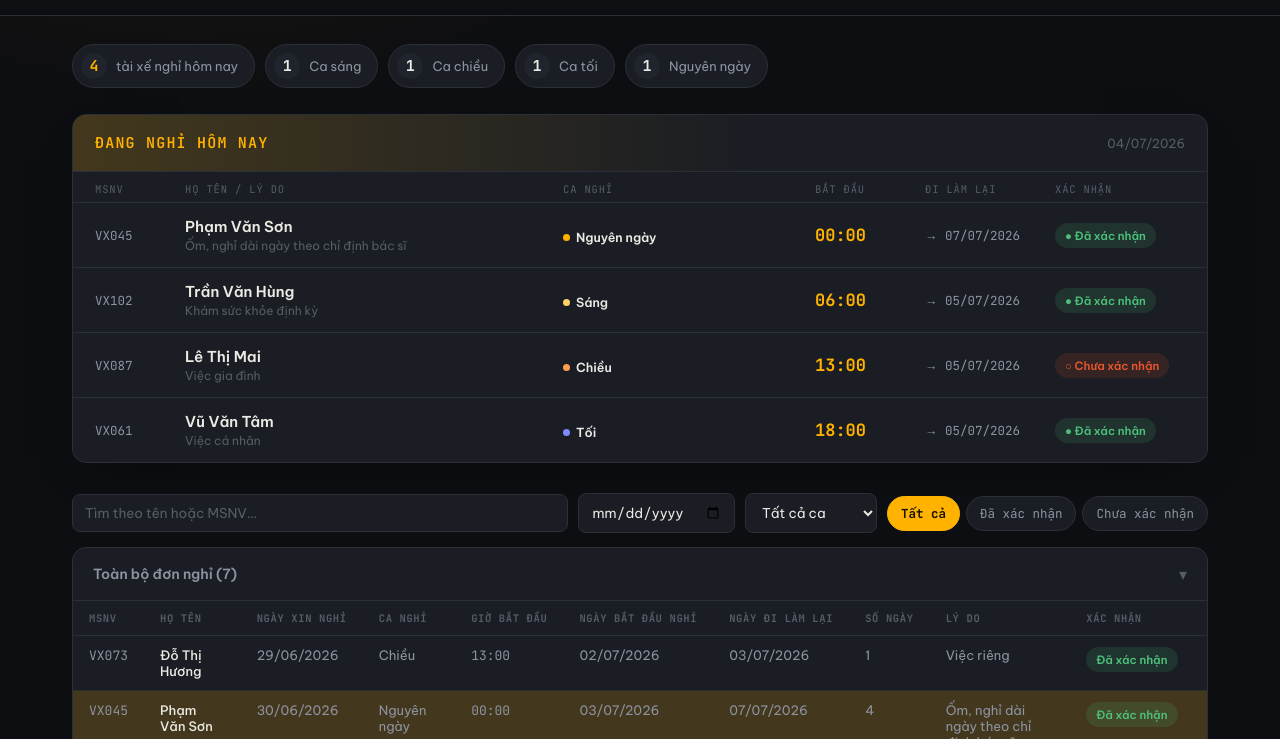
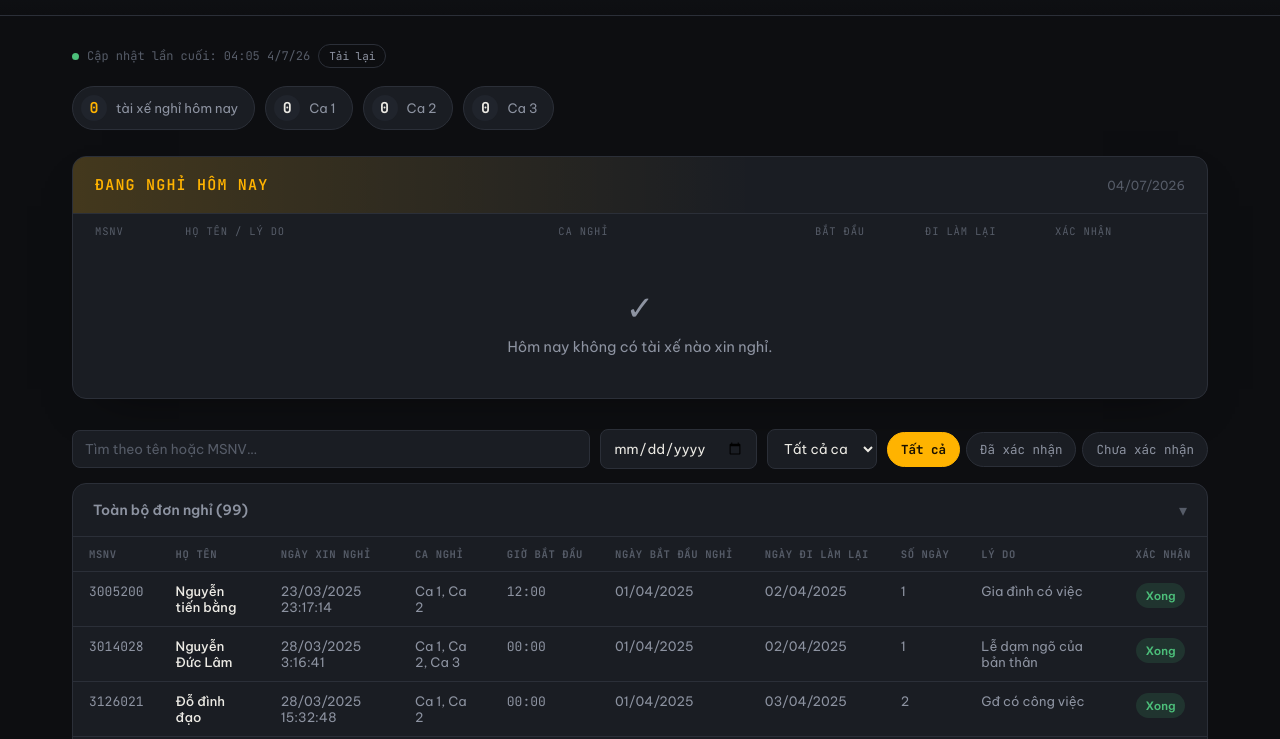
Before and after one commit to thai173042763-droid/lichnghi, a plain HTML site: page index.html in a window 1280 px wide. Shown: the part 61-800 px from the top of the page. Drawn offline with nearby package versions, Linux system fonts and the light colour scheme.

Commit message:
Update index.html

```diff
--- a/index.html
+++ b/index.html
@@ -40,7 +40,6 @@
   }
   .mono{font-family:'JetBrains Mono',ui-monospace,monospace;}
 
-  /* ---------- Header ---------- */
   header{
     border-bottom:1px solid var(--border);
     background:linear-gradient(180deg, var(--bg-soft), var(--bg));
@@ -74,10 +73,19 @@
 
   main{max-width:1180px;margin:0 auto;padding:28px 22px 0;}
 
-  /* ---------- Summary pills ---------- */
-  .summary-row{
-    display:flex;gap:10px;flex-wrap:wrap;margin-bottom:26px;
+  .sync-bar{
+    display:flex;align-items:center;gap:8px;flex-wrap:wrap;
+    margin-bottom:18px;font-size:12px;color:var(--text-faint);font-family:'JetBrains Mono';
   }
+  .sync-dot{width:7px;height:7px;border-radius:50%;background:var(--green);flex-shrink:0;}
+  .sync-dot.stale{background:var(--text-faint);}
+  .sync-bar button{
+    background:none;border:1px solid var(--border);color:var(--text-dim);
+    border-radius:100px;padding:4px 10px;font-size:11px;cursor:pointer;font-family:'JetBrains Mono';
+  }
+  .sync-bar button:hover{border-color:var(--amber);color:var(--amber);}
+
+  .summary-row{display:flex;gap:10px;flex-wrap:wrap;margin-bottom:26px;}
   .pill{
     display:flex;align-items:center;gap:9px;
     background:var(--panel);border:1px solid var(--border);
@@ -91,7 +99,6 @@
   }
   .pill.total .num{color:var(--amber);}
 
-  /* ---------- Hero: today's board ---------- */
   .hero{
     background:var(--panel);
     border:1px solid var(--border);
@@ -114,7 +121,7 @@
 
   .board-cols{
     display:grid;
-    grid-template-columns: 90px 1.5fr 1fr 110px 130px 130px;
+    grid-template-columns: 90px 1.6fr 1.1fr 110px 130px 130px;
     gap:0;
     padding:10px 22px 6px;
     font-family:'JetBrains Mono';
@@ -122,7 +129,7 @@
   }
   .flap-row{
     display:grid;
-    grid-template-columns: 90px 1.5fr 1fr 110px 130px 130px;
+    grid-template-columns: 90px 1.6fr 1.1fr 110px 130px 130px;
     align-items:center;gap:0;
     padding:14px 22px;
     border-top:1px solid var(--border);
@@ -136,15 +143,16 @@
   .msnv{font-family:'JetBrains Mono';font-size:12.5px;color:var(--text-dim);}
   .driver-name{font-weight:600;font-size:15px;}
   .driver-reason{font-size:12px;color:var(--text-faint);margin-top:2px;}
-  .shift-tag{
-    display:inline-flex;align-items:center;gap:6px;
-    font-size:12.5px;font-weight:600;
+  .ca-chips{display:flex;gap:5px;flex-wrap:wrap;}
+  .ca-chip{
+    display:inline-flex;align-items:center;gap:5px;
+    font-size:11.5px;font-weight:600;
+    background:var(--panel-alt);border-radius:100px;padding:3px 9px 3px 7px;
   }
-  .shift-dot{width:7px;height:7px;border-radius:50%;flex-shrink:0;}
-  .shift-Sáng .shift-dot{background:#ffd166;}
-  .shift-Chiều .shift-dot{background:#ff9e4f;}
-  .shift-Tối .shift-dot{background:#7d8bff;}
-  .shift-Nguyên_ngày .shift-dot{background:var(--amber);}
+  .ca-dot{width:6px;height:6px;border-radius:50%;flex-shrink:0;}
+  .ca-dot.ca-1{background:#ffd166;}
+  .ca-dot.ca-2{background:#ff9e4f;}
+  .ca-dot.ca-3{background:#7d8bff;}
   .start-time{font-family:'JetBrains Mono';font-size:17px;font-weight:700;color:var(--amber);}
   .return-date{font-family:'JetBrains Mono';font-size:12.5px;color:var(--text-dim);}
   .status-badge{
@@ -155,17 +163,11 @@
   .status-ok{background:var(--green-soft);color:var(--green);}
   .status-pending{background:var(--red-soft);color:var(--red);}
 
-  .hero-empty{
-    padding:42px 22px;text-align:center;color:var(--text-dim);
-  }
+  .hero-empty{padding:42px 22px;text-align:center;color:var(--text-dim);}
   .hero-empty .big{font-size:34px;margin-bottom:8px;}
   .hero-empty .msg{font-size:14.5px;}
 
-  /* ---------- Filter bar ---------- */
-  .filter-bar{
-    display:flex;gap:10px;flex-wrap:wrap;align-items:center;
-    margin-bottom:14px;
-  }
+  .filter-bar{display:flex;gap:10px;flex-wrap:wrap;align-items:center;margin-bottom:14px;}
   .filter-bar input[type="text"], .filter-bar input[type="date"], .filter-bar select{
     background:var(--panel);border:1px solid var(--border);color:var(--text);
     border-radius:8px;padding:9px 12px;font-size:13.5px;font-family:inherit;
@@ -181,21 +183,14 @@
   }
   .chip.active{background:var(--amber);color:#191100;border-color:var(--amber);font-weight:700;}
 
-  /* ---------- Table section ---------- */
-  .table-section{
-    background:var(--panel);border:1px solid var(--border);border-radius:14px;
-    overflow:hidden;margin-top:8px;
-  }
-  .table-head{
-    display:flex;align-items:center;justify-content:space-between;
-    padding:16px 20px;border-bottom:1px solid var(--border);cursor:pointer;
-  }
+  .table-section{background:var(--panel);border:1px solid var(--border);border-radius:14px;overflow:hidden;margin-top:8px;}
+  .table-head{display:flex;align-items:center;justify-content:space-between;padding:16px 20px;border-bottom:1px solid var(--border);cursor:pointer;}
   .table-head h3{margin:0;font-size:14px;color:var(--text-dim);font-weight:600;}
   .table-head .caret{transition:transform .2s ease;color:var(--text-faint);}
   .table-head.collapsed .caret{transform:rotate(-90deg);}
   .table-wrap{overflow-x:auto;}
   .table-wrap.collapsed{display:none;}
-  table{width:100%;border-collapse:collapse;font-size:13px;min-width:920px;}
+  table{width:100%;border-collapse:collapse;font-size:13px;min-width:960px;}
   th{
     text-align:left;padding:10px 16px;font-family:'JetBrains Mono';
     font-size:10.5px;letter-spacing:.06em;text-transform:uppercase;color:var(--text-faint);
@@ -209,18 +204,12 @@
 
   .empty-table{padding:30px 20px;text-align:center;color:var(--text-faint);font-size:13.5px;}
 
-  footer{
-    max-width:1180px;margin:34px auto 0;padding:0 22px;
-    font-size:12px;color:var(--text-faint);line-height:1.6;
-  }
+  footer{max-width:1180px;margin:34px auto 0;padding:0 22px;font-size:12px;color:var(--text-faint);line-height:1.6;}
   footer code{background:var(--panel-alt);padding:1px 6px;border-radius:4px;font-family:'JetBrains Mono';color:var(--text-dim);}
 
   @media (max-width:760px){
     .board-cols{display:none;}
-    .flap-row{
-      grid-template-columns:1fr;
-      gap:8px;padding:16px 18px;
-    }
+    .flap-row{grid-template-columns:1fr;gap:8px;padding:16px 18px;}
     .flap-row > div{display:flex;justify-content:space-between;align-items:center;}
     .flap-row .msnv-line::before{content:"MSNV";font-family:'JetBrains Mono';font-size:10px;color:var(--text-faint);}
     .flap-row .shift-line::before{content:"Ca nghỉ";font-family:'JetBrains Mono';font-size:10px;color:var(--text-faint);}
@@ -251,6 +240,12 @@
 
 <main>
 
+  <div class="sync-bar">
+    <span class="sync-dot" id="syncDot"></span>
+    <span id="syncText">Đang tải dữ liệu…</span>
+    <button id="refreshBtn" type="button">Tải lại</button>
+  </div>
+
   <div class="summary-row" id="summaryRow"></div>
 
   <section class="hero">
@@ -269,15 +264,14 @@
     <input type="date" id="dateInput">
     <select id="shiftSelect">
       <option value="">Tất cả ca</option>
-      <option value="Sáng">Ca sáng</option>
-      <option value="Chiều">Ca chiều</option>
-      <option value="Tối">Ca tối</option>
-      <option value="Nguyên ngày">Nguyên ngày</option>
+      <option value="Ca 1">Ca 1</option>
+      <option value="Ca 2">Ca 2</option>
+      <option value="Ca 3">Ca 3</option>
     </select>
     <div class="chip-group" id="statusChips">
       <div class="chip active" data-status="">Tất cả</div>
-      <div class="chip" data-status="Đã xác nhận">Đã xác nhận</div>
-      <div class="chip" data-status="Chưa xác nhận">Chưa xác nhận</div>
+      <div class="chip" data-status="Xong">Đã xác nhận</div>
+      <div class="chip" data-status="Chưa">Chưa xác nhận</div>
     </div>
   </div>
 
@@ -302,152 +296,127 @@
   </section>
 
   <footer>
-    Để đồng bộ dữ liệu thật: mở file này, tìm dòng <code>const SHEET_CSV_URL = "";</code> trong phần script và dán vào link CSV xuất bản từ Google Sheet của bạn (Tệp → Chia sẻ → Xuất bản lên web → chọn định dạng CSV). Nếu để trống, trang sẽ hiển thị dữ liệu mẫu để bạn xem trước giao diện.
+    Dữ liệu được đọc từ <code>data.csv</code> trong cùng thư mục. File này được GitHub Actions tự động tải mới từ
+    Google Sheet mỗi ngày lúc <strong>8:00 sáng (giờ Việt Nam)</strong> — xem cấu hình trong
+    <code>.github/workflows/update-data.yml</code>. Bạn cũng có thể vào tab Actions trên GitHub và bấm "Run workflow"
+    để cập nhật ngay lập tức bất cứ lúc nào.
   </footer>
 
 </main>
 
 <script>
-/* =========================================================
-   CẤU HÌNH DỮ LIỆU
-   Dán link CSV đã xuất bản từ Google Sheet vào đây để dùng
-   dữ liệu thật, ví dụ:
-   const SHEET_CSV_URL = "https://docs.google.com/spreadsheets/d/e/XXXX/pub?output=csv";
-   Các cột được nhận diện (đúng tên tiêu đề, không phân biệt hoa/thường):
-   MSNV, Họ Tên, Ngày Xin Nghỉ, Ca Nghỉ, T.Gian Nghỉ,
-   Ngày Bắt Đầu Nghỉ, Ngày Đi Làm, Số Ngày, Lý Do Xin Nghỉ, Xác Nhận
-   ========================================================= */
-const SHEET_CSV_URL = "";
-
 /* ---------- Helpers ---------- */
 function pad(n){ return String(n).padStart(2,'0'); }
 function fmtDate(d){ return `${pad(d.getDate())}/${pad(d.getMonth()+1)}/${d.getFullYear()}`; }
-function fmtTime(d){ return `${pad(d.getHours())}:${pad(d.getMinutes())}`; }
 function addDays(base, n){ const d = new Date(base); d.setDate(d.getDate()+n); return d; }
 function parseVNDate(str){
   if(!str) return null;
-  const parts = String(str).trim().split(/[\/\-]/);
+  const datePart = String(str).trim().split(' ')[0];
+  const parts = datePart.split(/[\/\-]/);
   if(parts.length < 3) return null;
   let [dd,mm,yyyy] = parts;
   if(yyyy.length===2) yyyy = '20'+yyyy;
   const d = new Date(parseInt(yyyy), parseInt(mm)-1, parseInt(dd));
   return isNaN(d) ? null : d;
 }
+function fmtTimeOnly(str){
+  if(!str) return "";
+  const t = String(str).trim();
+  const m = t.match(/^(\d{1,2}):(\d{2})/);
+  return m ? `${pad(m[1])}:${m[2]}` : t;
+}
 function sameDay(a,b){
   return a && b && a.getFullYear()===b.getFullYear() && a.getMonth()===b.getMonth() && a.getDate()===b.getDate();
 }
-function stripSpace(cls){ return cls.replace(/\s+/g,'_'); }
+function parseVNDateTime(str){
+  if(!str) return null;
+  const parts = String(str).trim().split(/\s+/);
+  const d = parseVNDate(parts[0]);
+  if(!d) return null;
+  if(parts[1]){
+    const [h,m,s] = parts[1].split(':').map(Number);
+    d.setHours(h||0, m||0, s||0);
+  }
+  return d;
+}
+function splitCa(caStr){
+  if(!caStr) return [];
+  return caStr.split(',').map(s => s.trim()).filter(Boolean);
+}
+function caClass(ca){
+  const n = ca.replace(/\D/g,'');
+  return 'ca-' + (n || '0');
+}
 
-/* ---------- Mock data (dùng khi chưa nối Google Sheet) ---------- */
 const today = new Date();
 today.setHours(0,0,0,0);
 
-const MOCK = [
-  {
-    msnv:"VX102", hoTen:"Trần Văn Hùng",
-    ngayXinNghi: fmtDate(addDays(today,-3)),
-    caNghi:"Sáng", tGianNghi:"06:00",
-    ngayBatDauNghi: fmtDate(today),
-    ngayDiLam: fmtDate(addDays(today,1)),
-    soNgay:1, lyDo:"Khám sức khỏe định kỳ", xacNhan:"Đã xác nhận"
-  },
-  {
-    msnv:"VX087", hoTen:"Lê Thị Mai",
-    ngayXinNghi: fmtDate(addDays(today,-1)),
-    caNghi:"Chiều", tGianNghi:"13:00",
-    ngayBatDauNghi: fmtDate(today),
-    ngayDiLam: fmtDate(addDays(today,1)),
-    soNgay:1, lyDo:"Việc gia đình", xacNhan:"Chưa xác nhận"
-  },
-  {
-    msnv:"VX045", hoTen:"Phạm Văn Sơn",
-    ngayXinNghi: fmtDate(addDays(today,-4)),
-    caNghi:"Nguyên ngày", tGianNghi:"00:00",
-    ngayBatDauNghi: fmtDate(addDays(today,-1)),
-    ngayDiLam: fmtDate(addDays(today,3)),
-    soNgay:4, lyDo:"Ốm, nghỉ dài ngày theo chỉ định bác sĩ", xacNhan:"Đã xác nhận"
-  },
-  {
-    msnv:"VX061", hoTen:"Vũ Văn Tâm",
-    ngayXinNghi: fmtDate(addDays(today,-2)),
-    caNghi:"Tối", tGianNghi:"18:00",
-    ngayBatDauNghi: fmtDate(today),
-    ngayDiLam: fmtDate(addDays(today,1)),
-    soNgay:1, lyDo:"Việc cá nhân", xacNhan:"Đã xác nhận"
-  },
-  {
-    msnv:"VX029", hoTen:"Hoàng Văn Long",
-    ngayXinNghi: fmtDate(addDays(today,-1)),
-    caNghi:"Sáng", tGianNghi:"06:30",
-    ngayBatDauNghi: fmtDate(addDays(today,1)),
-    ngayDiLam: fmtDate(addDays(today,2)),
-    soNgay:1, lyDo:"Đưa con đi khám", xacNhan:"Chưa xác nhận"
-  },
-  {
-    msnv:"VX073", hoTen:"Đỗ Thị Hương",
-    ngayXinNghi: fmtDate(addDays(today,-5)),
-    caNghi:"Chiều", tGianNghi:"13:00",
-    ngayBatDauNghi: fmtDate(addDays(today,-2)),
-    ngayDiLam: fmtDate(addDays(today,-1)),
-    soNgay:1, lyDo:"Việc riêng", xacNhan:"Đã xác nhận"
-  },
-  {
-    msnv:"VX118", hoTen:"Ngô Văn Kiên",
-    ngayXinNghi: fmtDate(today),
-    caNghi:"Tối", tGianNghi:"19:00",
-    ngayBatDauNghi: fmtDate(addDays(today,2)),
-    ngayDiLam: fmtDate(addDays(today,3)),
-    soNgay:1, lyDo:"Đám giỗ gia đình", xacNhan:"Đã xác nhận"
-  }
-];
-
-/* ---------- CSV mapping (khi nối Google Sheet thật) ---------- */
 function mapCsvRow(row){
   const get = (keys) => {
     for(const k of Object.keys(row)){
       const norm = k.trim().toLowerCase();
-      if(keys.includes(norm)) return row[k];
+      if(keys.includes(norm)) return (row[k]||"").trim();
     }
     return "";
   };
   return {
+    ngayXinNghi: get(["ngày xin nghỉ"]),
     msnv: get(["msnv"]),
-    hoTen: get(["họ tên","ho ten","họ và tên"]),
-    ngayXinNghi: get(["ngày xin nghỉ","ngay xin nghi"]),
-    caNghi: get(["ca nghỉ","ca nghi"]),
-    tGianNghi: get(["t.gian nghỉ","tgian nghi","giờ bắt đầu nghỉ"]),
-    ngayBatDauNghi: get(["ngày bắt đầu nghỉ","ngay bat dau nghi"]),
-    ngayDiLam: get(["ngày đi làm","ngay di lam"]),
-    soNgay: get(["số ngày","so ngay"]),
-    lyDo: get(["lý do xin nghỉ","ly do xin nghi","lý do"]),
-    xacNhan: get(["xác nhận","xac nhan"])
+    hoTen: get(["họ tên","họ và tên"]),
+    caNghi: get(["ca nghỉ"]),
+    tGianNghi: get(["thời gian bắt đầu nghỉ"]),
+    ngayBatDauNghi: get(["ngày bắt đầu nghỉ"]),
+    tGianDiLam: get(["thời gian bắt đầu đi làm"]),
+    ngayDiLam: get(["ngày bắt đầu đi làm"]),
+    lyDo: get(["lý do xin nghỉ"]),
+    soNgay: get(["số ngày nghỉ","số ngày"]),
+    xacNhan: get(["xác nhận"])
   };
 }
 
-/* ---------- State ---------- */
 let ALL_RECORDS = [];
 
+function setSyncStatus(text, ok){
+  document.getElementById('syncText').textContent = text;
+  document.getElementById('syncDot').classList.toggle('stale', !ok);
+}
+
 function loadData(){
-  if(SHEET_CSV_URL){
-    Papa.parse(SHEET_CSV_URL, {
+  setSyncStatus('Đang tải dữ liệu…', true);
+  Papa.parse('./data.csv?_=' + Date.now(), {
     download:true, header:true, skipEmptyLines:true,
     complete: (res) => {
-        ALL_RECORDS = res.data.map(mapCsvRow).filter(r => r.hoTen);
+      const rows = res.data.map(mapCsvRow).filter(r => r.hoTen);
+      if(rows.length === 0){
+        setSyncStatus('Không đọc được dữ liệu từ data.csv — kiểm tra lại workflow.', false);
+        ALL_RECORDS = [];
+      } else {
+        ALL_RECORDS = rows;
+        fetchLastUpdated();
+      }
       renderAll();
     },
     error: () => {
-        console.warn("Không tải được Google Sheet, dùng dữ liệu mẫu.");
-        ALL_RECORDS = MOCK;
+      setSyncStatus('Không tìm thấy data.csv — chờ workflow chạy lần đầu hoặc bấm "Tải lại".', false);
+      ALL_RECORDS = [];
       renderAll();
     }
   });
-  } else {
-    ALL_RECORDS = MOCK;
-    renderAll();
-  }
 }
 
-/* ---------- Clock ---------- */
+function fetchLastUpdated(){
+  fetch('./last_updated.txt?_=' + Date.now())
+    .then(r => r.ok ? r.text() : Promise.reject())
+    .then(txt => {
+      const d = new Date(txt.trim());
+      if(isNaN(d)){ setSyncStatus('Dữ liệu đã tải.', true); return; }
+      setSyncStatus('Cập nhật lần cuối: ' + d.toLocaleString('vi-VN', {dateStyle:'short', timeStyle:'short'}), true);
+    })
+    .catch(() => setSyncStatus('Dữ liệu đã tải (chưa có mốc thời gian cập nhật).', true));
+}
+
+document.getElementById('refreshBtn').addEventListener('click', loadData);
+
 function tickClock(){
   const now = new Date();
   document.getElementById('clockDate').textContent =
@@ -458,10 +427,9 @@ function tickClock(){
 tickClock();
 setInterval(tickClock, 1000);
 
-/* ---------- Derived helpers ---------- */
 function isOnLeaveToday(rec){
   const start = parseVNDate(rec.ngayBatDauNghi);
-  const end = parseVNDate(rec.ngayDiLam); // ngày quay lại làm việc (không tính là ngày nghỉ)
+  const end = parseVNDate(rec.ngayDiLam);
   if(!start) return false;
   if(end){
     return today >= start && today < end;
@@ -469,21 +437,31 @@ function isOnLeaveToday(rec){
   return sameDay(today, start);
 }
 
-/* ---------- Render: summary pills ---------- */
+function dedupeByLatestSubmission(records){
+  const byKey = new Map();
+  records.forEach(r => {
+    const key = r.msnv || r.hoTen;
+    const ts = parseVNDateTime(r.ngayXinNghi);
+    const existing = byKey.get(key);
+    if(!existing || (ts && (!existing._ts || ts > existing._ts))){
+      byKey.set(key, Object.assign({}, r, { _ts: ts }));
+    }
+  });
+  return Array.from(byKey.values());
+}
+
 function renderSummary(todayList){
-  const counts = { "Sáng":0,"Chiều":0,"Tối":0,"Nguyên ngày":0 };
-  todayList.forEach(r => { if(counts[r.caNghi]!==undefined) counts[r.caNghi]++; });
+  const counts = { "Ca 1":0, "Ca 2":0, "Ca 3":0 };
+  todayList.forEach(r => splitCa(r.caNghi).forEach(ca => { if(counts[ca]!==undefined) counts[ca]++; }));
   const el = document.getElementById('summaryRow');
   el.innerHTML = `
     <div class="pill total"><span class="num">${todayList.length}</span> tài xế nghỉ hôm nay</div>
-    <div class="pill"><span class="num">${counts["Sáng"]}</span> Ca sáng</div>
-    <div class="pill"><span class="num">${counts["Chiều"]}</span> Ca chiều</div>
-    <div class="pill"><span class="num">${counts["Tối"]}</span> Ca tối</div>
-    <div class="pill"><span class="num">${counts["Nguyên ngày"]}</span> Nguyên ngày</div>
+    <div class="pill"><span class="num">${counts["Ca 1"]}</span> Ca 1</div>
+    <div class="pill"><span class="num">${counts["Ca 2"]}</span> Ca 2</div>
+    <div class="pill"><span class="num">${counts["Ca 3"]}</span> Ca 3</div>
   `;
 }
 
-/* ---------- Render: hero board ---------- */
 function renderHero(todayList){
   const body = document.getElementById('heroBody');
   document.getElementById('heroSub').textContent = fmtDate(today);
@@ -497,12 +475,13 @@ function renderHero(todayList){
     return;
   }
 
-  // sort by start time
   todayList.sort((a,b) => (a.tGianNghi||"").localeCompare(b.tGianNghi||""));
 
   body.innerHTML = todayList.map((r,i) => {
-    const shiftClass = 'shift-' + stripSpace(r.caNghi||"");
-    const statusOk = (r.xacNhan||"").toLowerCase().includes("đã");
+    const statusOk = (r.xacNhan||"").toLowerCase().includes("xong");
+    const caChips = splitCa(r.caNghi).map(ca =>
+      `<span class="ca-chip"><span class="ca-dot ${caClass(ca)}"></span>${ca}</span>`
+    ).join('');
     return `
       <div class="flap-row" style="animation-delay:${i*0.06}s">
         <div class="msnv msnv-line">${r.msnv||""}</div>
@@ -510,19 +489,16 @@ function renderHero(todayList){
           <div class="driver-name">${r.hoTen||""}</div>
           <div class="driver-reason">${r.lyDo||""}</div>
         </div>
-        <div class="shift-line">
-          <span class="shift-tag ${shiftClass}"><span class="shift-dot"></span>${r.caNghi||"—"}</span>
-        </div>
-        <div class="start-time start-line">${r.tGianNghi||"—"}</div>
+        <div class="shift-line"><div class="ca-chips">${caChips || '—'}</div></div>
+        <div class="start-time start-line">${fmtTimeOnly(r.tGianNghi)||"—"}</div>
         <div class="return-date return-line">${r.ngayDiLam ? "→ "+r.ngayDiLam : "—"}</div>
         <div class="status-line">
-          <span class="status-badge ${statusOk ? 'status-ok' : 'status-pending'}">${statusOk?'●':'○'} ${r.xacNhan||"Chưa rõ"}</span>
+          <span class="status-badge ${statusOk ? 'status-ok' : 'status-pending'}">${statusOk?'●':'○'} ${r.xacNhan || "Chưa rõ"}</span>
         </div>
       </div>`;
   }).join('');
 }
 
-/* ---------- Render: full table with filters ---------- */
 function getFilters(){
   return {
     search: document.getElementById('searchInput').value.trim().toLowerCase(),
@@ -536,8 +512,9 @@ function renderTable(){
   const f = getFilters();
   let list = ALL_RECORDS.filter(r => {
     if(f.search && !(`${r.hoTen} ${r.msnv}`.toLowerCase().includes(f.search))) return false;
-    if(f.shift && r.caNghi !== f.shift) return false;
-    if(f.status && r.xacNhan !== f.status) return false;
+    if(f.shift && !splitCa(r.caNghi).includes(f.shift)) return false;
+    if(f.status === 'Xong' && !(r.xacNhan||"").toLowerCase().includes('xong')) return false;
+    if(f.status === 'Chưa' && (r.xacNhan||"").toLowerCase().includes('xong')) return false;
     if(f.date){
       const picked = new Date(f.date + 'T00:00:00');
       const start = parseVNDate(r.ngayBatDauNghi);
@@ -564,14 +541,14 @@ function renderTable(){
 
   tbody.innerHTML = list.map(r => {
     const rowToday = isOnLeaveToday(r) ? 'row-today' : '';
-    const statusOk = (r.xacNhan||"").toLowerCase().includes("đã");
+    const statusOk = (r.xacNhan||"").toLowerCase().includes("xong");
     return `
       <tr class="${rowToday}">
         <td class="mono">${r.msnv||""}</td>
         <td class="name-cell">${r.hoTen||""}</td>
         <td>${r.ngayXinNghi||""}</td>
         <td>${r.caNghi||""}</td>
-        <td class="mono">${r.tGianNghi||""}</td>
+        <td class="mono">${fmtTimeOnly(r.tGianNghi)||""}</td>
         <td>${r.ngayBatDauNghi||""}</td>
         <td>${r.ngayDiLam||""}</td>
         <td>${r.soNgay||""}</td>
@@ -581,9 +558,8 @@ function renderTable(){
   }).join('');
 }
 
-/* ---------- Init & events ---------- */
 function renderAll(){
-  const todayList = ALL_RECORDS.filter(isOnLeaveToday);
+  const todayList = dedupeByLatestSubmission(ALL_RECORDS.filter(isOnLeaveToday));
   renderSummary(todayList);
   renderHero(todayList);
   renderTable();
```
Lines whose indentation alone changed are shown as unchanged.
